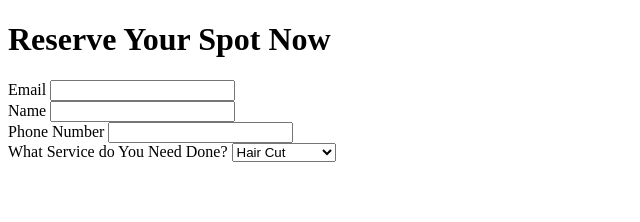
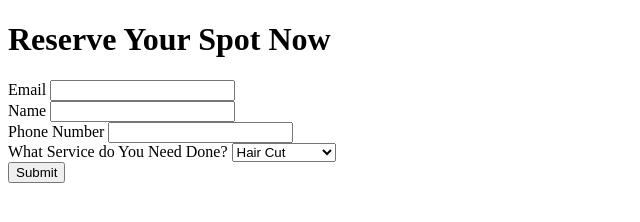
Before and after one commit to Mamky/SharedRepo, a plain HTML site: page services.html in a window 1280 px wide. Shown: the whole page, without its empty margins (0-640 px from the left). Drawn offline with Linux system fonts and the light colour scheme.

Commit message:
adding submit button

```diff
--- a/services.html
+++ b/services.html
@@ -25,7 +25,8 @@
                                 <option value="dj">DJ</option>
                                 <option value="paint">Face Painting</option>
                                 <option value="Magic">Magician</option>
-	                        </select>
-
+				</select>
+<br>
+				<input type="submit" name="submit"></input>
 	</body>
 </html>
```
